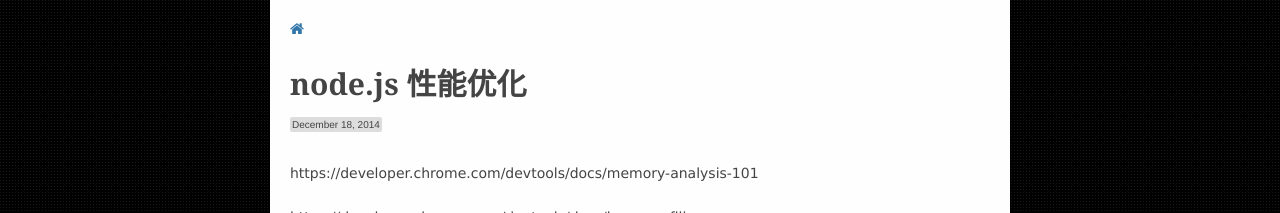
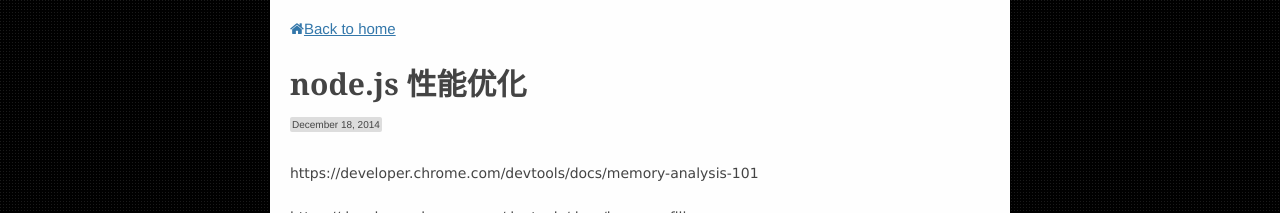
Before and after one commit to osrpt/osrpt.github.com, a Jekyll site: the page built from _posts/2014-12-18-node-js-profiler.md, in a window 1280 px wide. Shown: the top 213 px of the page. Built offline with Jekyll 4.4.1, drawn with Linux system fonts in a browser that asks for light colours; nearby versions of some CDN libraries; Markdown is read by kramdown in place of the engine named in the settings; comment, search, counter and statistics services are not loaded.

Commit message:
add text

```diff
--- a/_layouts/post.html
+++ b/_layouts/post.html
@@ -11,7 +11,7 @@
 </head>
 <body class="article">
     <div class="nav">
-        <a href="/"><i class="fa fa-home"></i></a>
+        <a href="/"><i class="fa fa-home"></i>Back to home</a>
     </div>
     <h2 class="title">{{page.title}}</h2>
     <p>
```
